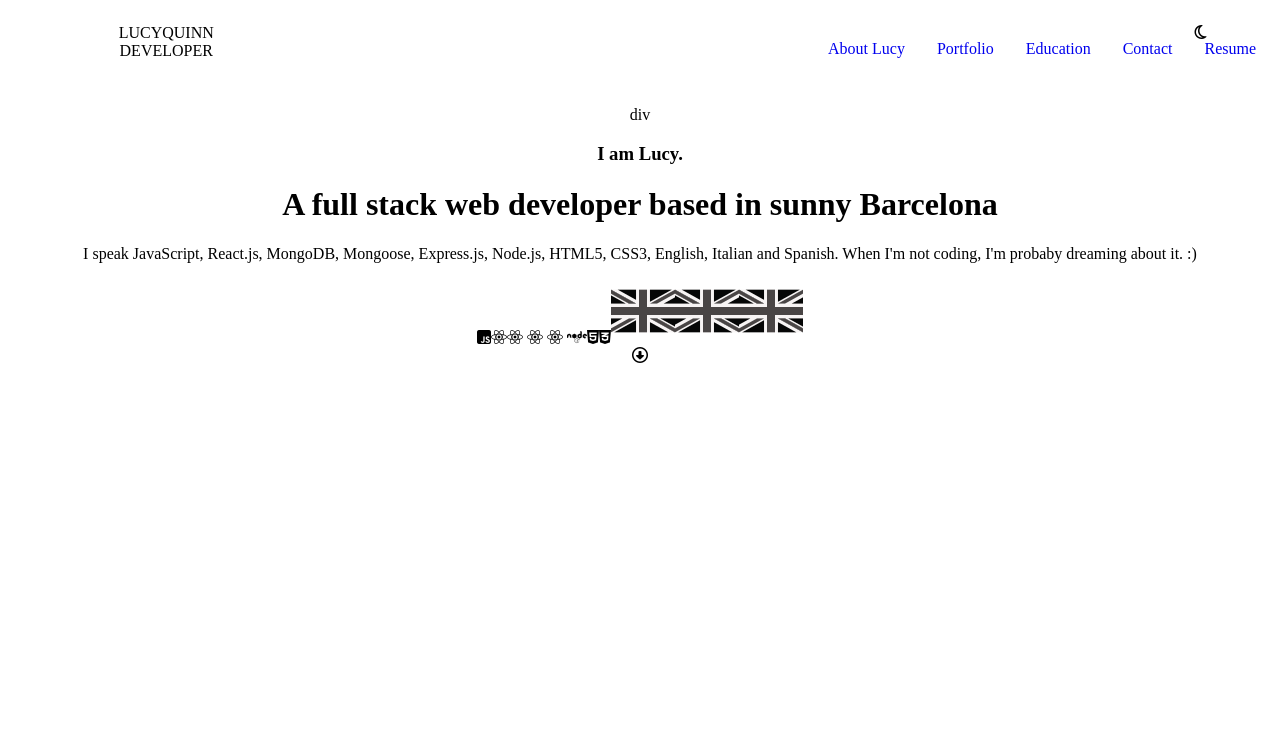
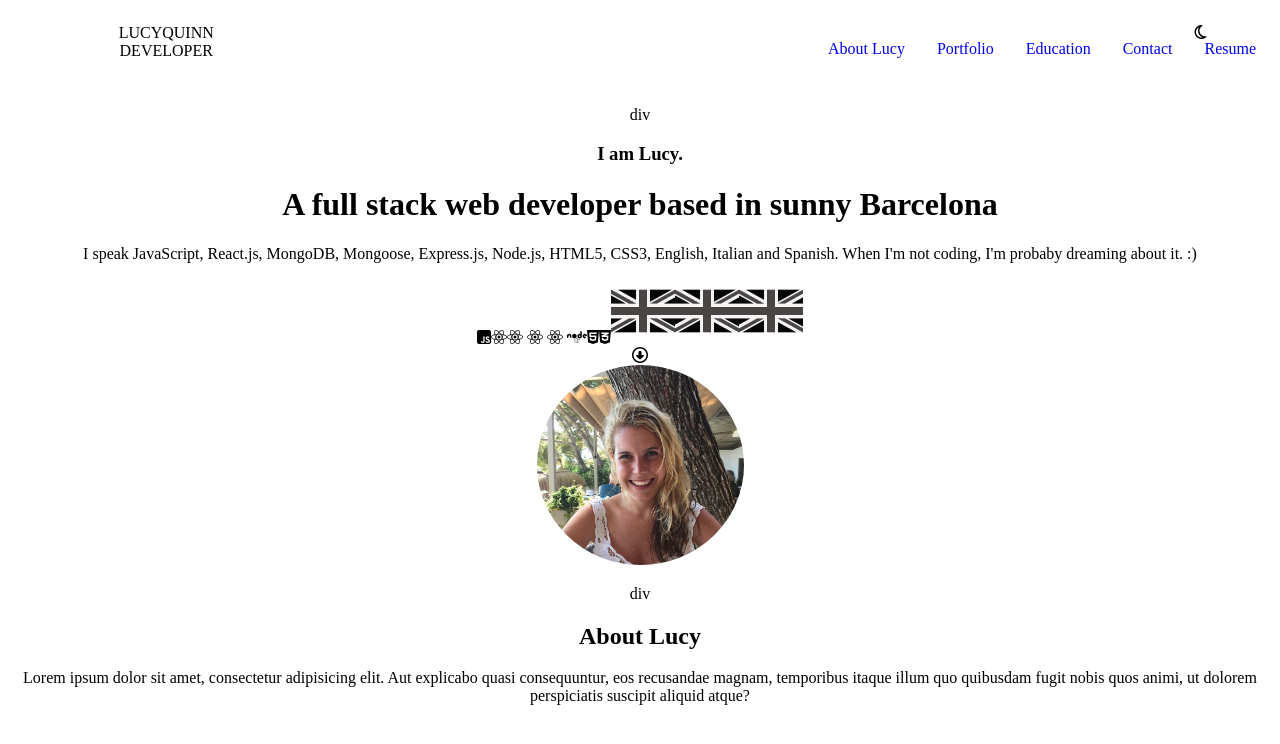
Before and after one commit to Lucy-Quinn/lucy-quinn-portfolio, a React (Create React App) app: page / in a window 1280 px wide. Shown: the top 744 px of the page. Built offline with nearby package versions, Linux system fonts and the light colour scheme.

Commit message:
basic structure of about section.

```diff
--- a/src/App.js
+++ b/src/App.js
@@ -4,13 +4,14 @@ import './App.css';
 //Components
 import Navbar from './components/Navbar/Navbar';
 import Header from './components/Header/Header';
-
+import About from './components/About/About';
 
 function App() {
   return (
     <div className="App">
       <Navbar />
       <Header />
+      <About />
     </div>
   );
 }
--- /dev/null
+++ b/src/components/About/About.js
@@ -0,0 +1,16 @@
+import React from 'react';
+import Lucy from './../../images/lucy.jpg';
+import './about.css';
+
+const About = () => {
+    return (
+        <div id="#about">
+            <img className="lucy" src={Lucy} alt="portrait of Lucy" />
+            <p>div</p>
+            <h2>About Lucy</h2>
+            <p>Lorem ipsum dolor sit amet, consectetur adipisicing elit. Aut explicabo quasi consequuntur, eos recusandae magnam, temporibus itaque illum quo quibusdam fugit nobis quos animi, ut dolorem perspiciatis suscipit aliquid atque?</p>
+        </div>
+    );
+}
+
+export default About;
--- /dev/null
+++ b/src/components/About/about.css
@@ -0,0 +1,5 @@
+.lucy {
+  height: 200px;
+  width: auto;
+  border-radius: 50%;
+}
```
Also changed, not shown: src/images/lucy.jpg (added), 1 other file (tests, documents, lock files or other folders).
